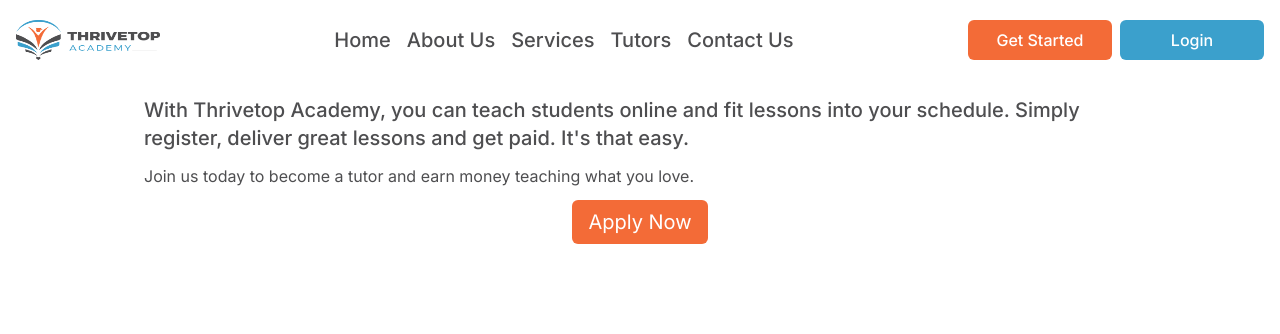
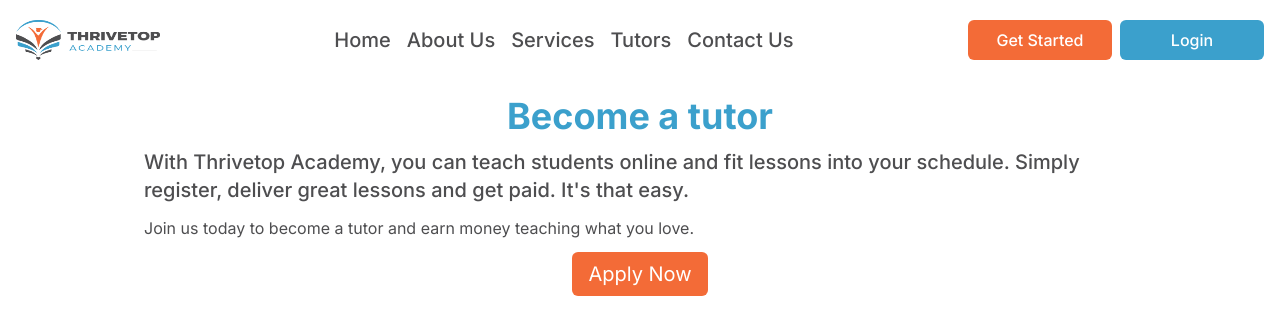
Before and after one commit to Patrick-Chukwu/thrivetop, a React (Vite) app: page /becometutor in a window 1280 px wide. Shown: the top 334 px of the page. Built offline with nearby package versions, Linux system fonts and the light colour scheme.

Commit message:
feat: update tutor

```diff
--- a/src/pages/TutorApplication.jsx
+++ b/src/pages/TutorApplication.jsx
@@ -7,6 +7,8 @@ const TutorApplication = () => {
         <Navbar/>
 
         <div className="flex flex-col items-center mx-auto px-4 max-w-5xl gap-3">
+        <h2 className="text-2xl md:text-4xl text-primary  text-center font-bold">Become a tutor</h2>
+
           <p className="text-xl text-brand font-medium">
           With Thrivetop Academy, you can teach students online and fit lessons into your schedule. Simply register, deliver great lessons and get paid. It's that easy.
           </p>
```
